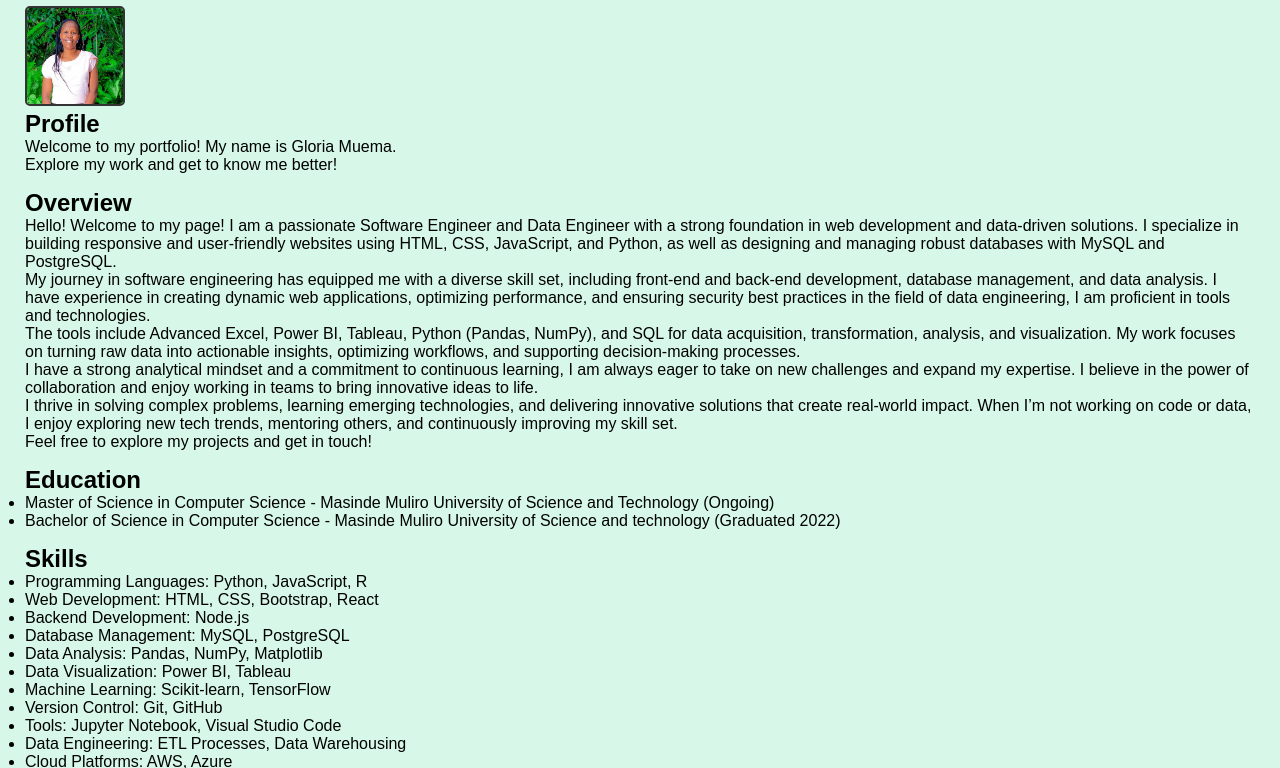
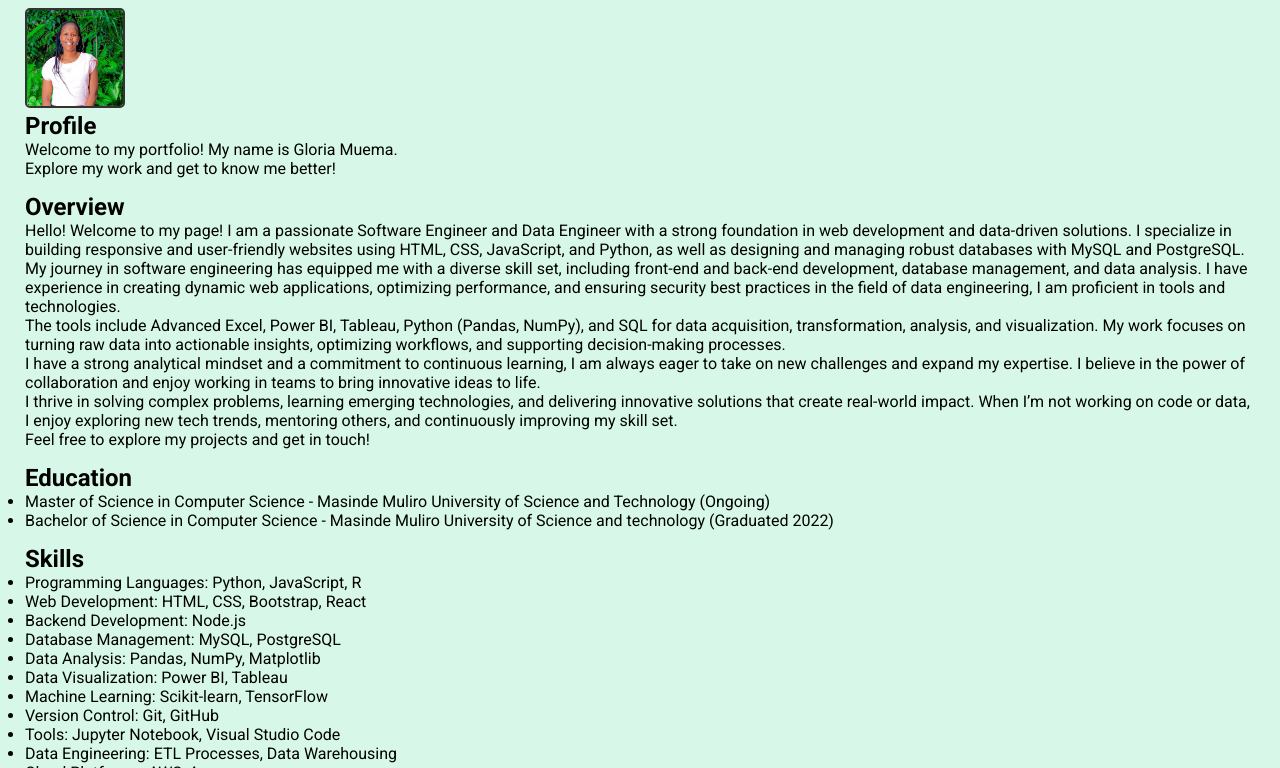
Before and after one commit to Gloriamuema/Portfolio-Website, a plain HTML site: page index.html in a window 1280 px wide. Shown: the part 94-862 px from the top of the page. Drawn offline with Linux system fonts and the light colour scheme.

Commit message:
Re-publish site

```diff
--- a/index.html
+++ b/index.html
@@ -12,11 +12,17 @@
     <link rel="icon" href="favicon.ico" type="image/x-icon">
     <link rel="stylesheet" href="https://cdnjs.cloudflare.com/ajax/libs/font-awesome/6.0.0-beta3/css/all.min.css">
     <link rel="preconnect" href="https://fonts.googleapis.com">
-
+<body>
+    <link rel="preconnect" href="https://fonts.gstatic.com" crossorigin>
+    <link href="https://fonts.googleapis.com/css2?family=Roboto:wght@400;700&display=swap" rel="stylesheet">
+    <style>
+        body {
+            font-family: 'Roboto', sans-serif;
+        }
+    </style>
 </head>
     <header>
         <h1>My Portfolio Website </h1>
-
 
         </header>
         <header>
@@ -34,7 +40,7 @@
             </ul>
         </nav>
     </header>
-<body>
+
     <section id="Profile">
         <img src="profile.jpg" alt="Profile Picture" class="profile-pic">
         <h2>Profile</h2>
```
